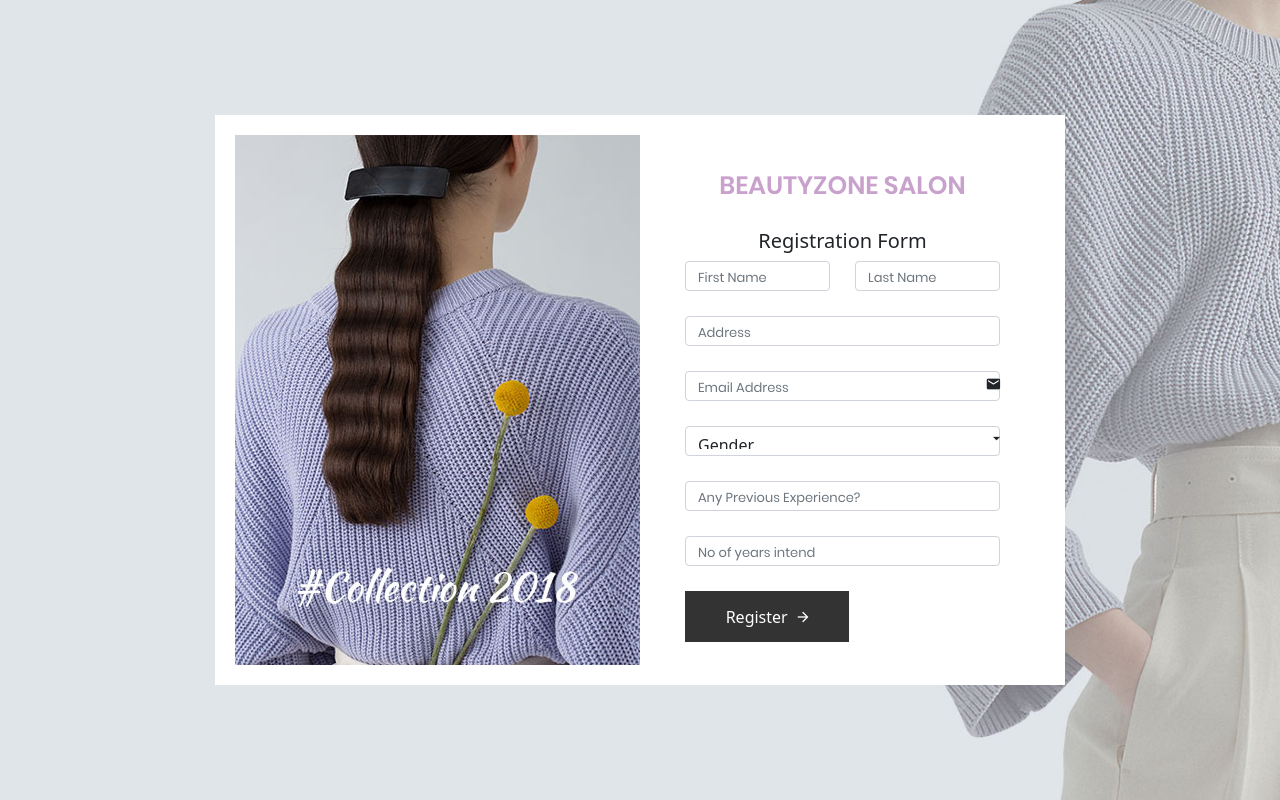
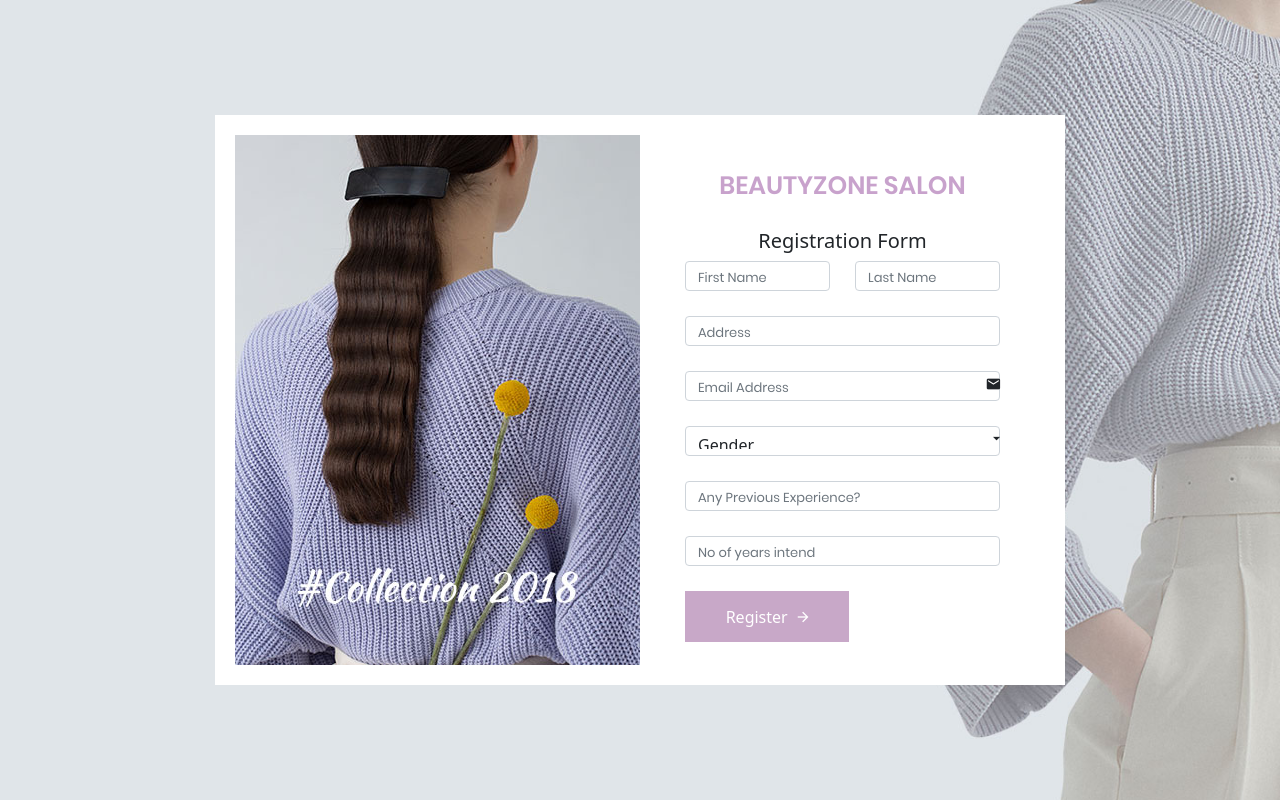
Before and after one commit to Oyetahyour/BEAUTYZONE, a plain HTML site: page colorlib-regform-17/index.html in a window 1280 px wide. Drawn offline with nearby package versions, Linux system fonts and the light colour scheme; files that its build step writes are made by us from their sources; files whose address does not match are found by name.

Commit message:
final commit

```diff
--- a/index.html
+++ b/colorlib-regform-17/index.html
@@ -9,7 +9,7 @@
 		<link rel="stylesheet" href="fonts/material-design-iconic-font/css/material-design-iconic-font.min.css">
 
 		<!-- STYLE CSS -->
-		<link rel="stylesheet" href="css/style.css">
+		<link rel="stylesheet" href="/style.css">
 		<link href="https://cdn.jsdelivr.net/npm/bootstrap@5.0.2/dist/css/bootstrap.min.css" rel="stylesheet" integrity="sha384-EVSTQN3/azprG1Anm3QDgpJLIm9Nao0Yz1ztcQTwFspd3yD65VohhpuuCOmLASjC" crossorigin="anonymous">
 <script src="https://cdn.jsdelivr.net/npm/bootstrap@5.0.2/dist/js/bootstrap.bundle.min.js" integrity="sha384-MrcW6ZMFYlzcLA8Nl+NtUVF0sA7MsXsP1UyJoMp4YLEuNSfAP+JcXn/tWtIaxVXM" crossorigin="anonymous"></script>
 	</head>
```
Also changed, not shown: 2 other files.
